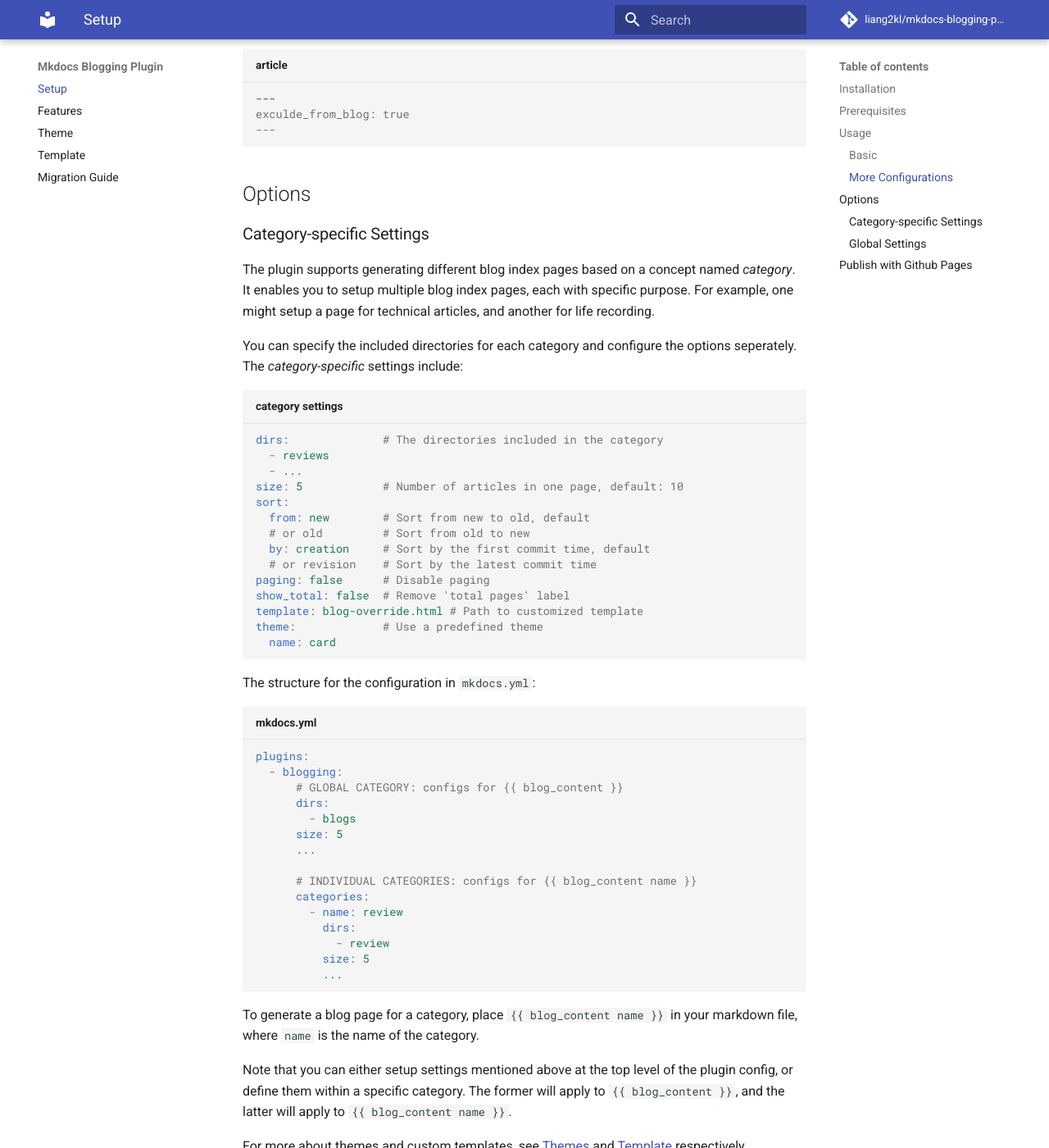
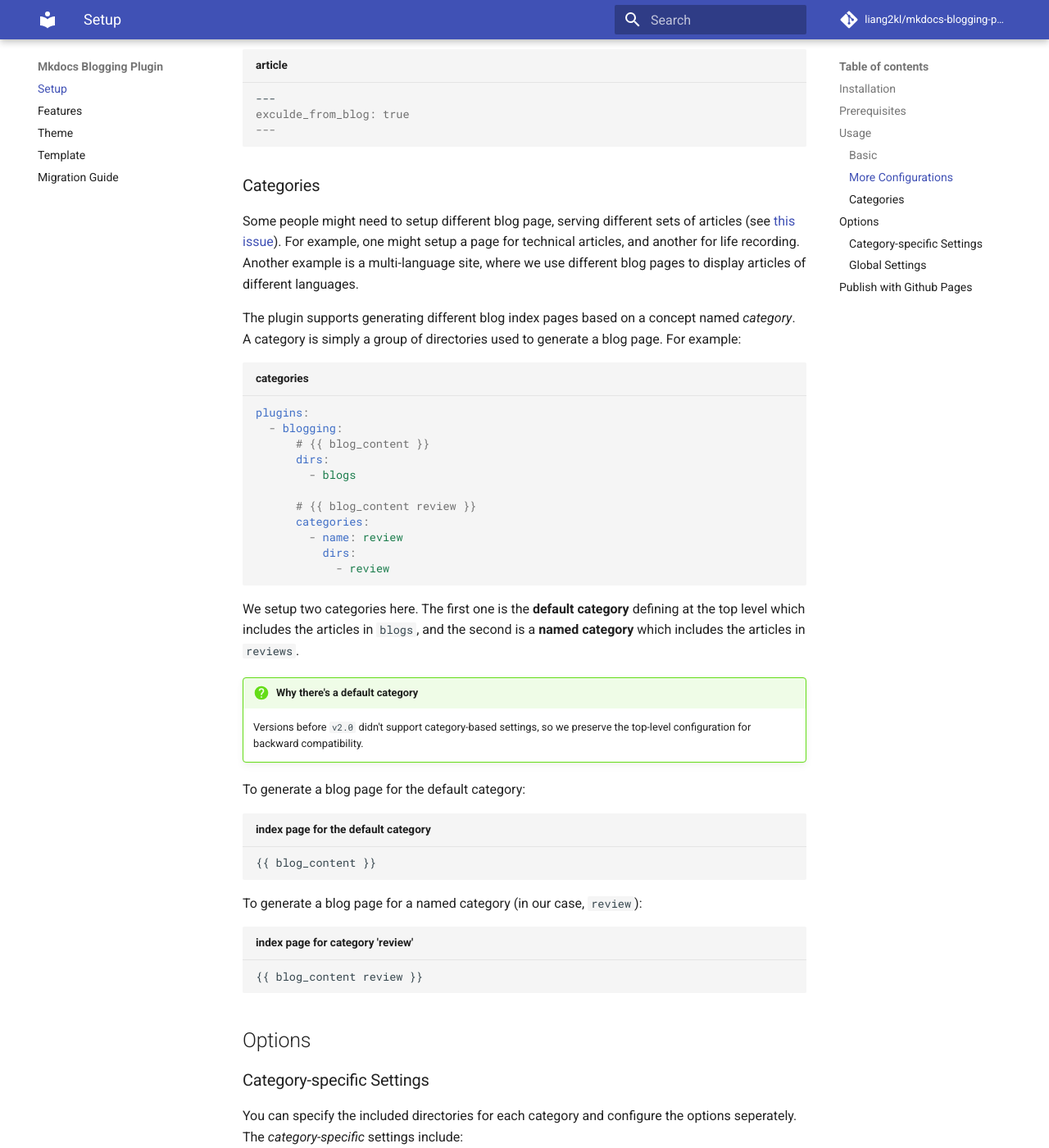
Before and after one commit to liang2kl/mkdocs-blogging-plugin, an MkDocs documentation site: the page built from docs/index.md, in a window 1280 px wide and 1400 px high, scrolled down 2062 px. Shown: the whole window at 82% size. Built offline with MkDocs 1.6.1 and Material for MkDocs 9.7.7, drawn with Linux system fonts in a browser that asks for light colours; comment, search, counter and statistics services are not loaded; some of the changed text lies outside the part shown.

Commit message:
docs: update docs for categories

````diff
--- a/docs/index.md
+++ b/docs/index.md
@@ -89,14 +89,55 @@ exculde_from_blog: true
 ---
 ```
 
+### Categories
+
+Some people might need to setup different blog page, serving different sets of articles (see [this issue](https://github.com/liang2kl/mkdocs-blogging-plugin/issues/17)). For example,
+one might setup a page for technical articles, and another for life recording. Another example is a
+multi-language site, where we use different blog pages to display articles of different languages.
+
+The plugin supports generating different blog index pages based on a concept
+named *category*. A category is simply a group of directories used to generate
+a blog page. For example:
+
+```yaml title="categories"
+plugins:
+  - blogging:
+      # {{ blog_content }}
+      dirs:
+        - blogs
+
+      # {{ blog_content review }}
+      categories:
+        - name: review
+          dirs:
+            - review
+```
+
+We setup two categories here. The first one is the **default category** defining at the top level which includes
+the articles in `blogs`, and the second is a **named category** which includes the articles
+in `reviews`.
+
+!!! question "Why there's a default category"
+
+    Versions before `v2.0` didn't support category-based
+    settings, so we preserve the top-level configuration
+    for backward compatibility.
+
+To generate a blog page for the default category:
+
+```markdown title="index page for the default category"
+{{ blog_content }}
+```
+
+To generate a blog page for a named category (in our case, `review`):
+
+```markdown title="index page for category 'review'"
+{{ blog_content review }}
+```
+
 ## Options
 
 ### Category-specific Settings
-
-The plugin supports generating different blog index pages based on a concept
-named *category*. It enables you to setup multiple
-blog index pages, each with specific purpose.
-For example, one might setup a page for technical articles, and another for life recording.
 
 You can specify the included directories for each category
 and configure the options seperately. The *category-specific* settings include:
@@ -123,27 +164,18 @@ The structure for the configuration in `mkdocs.yml`:
 ```yaml title="mkdocs.yml"
 plugins:
   - blogging:
-      # GLOBAL CATEGORY: configs for {{ blog_content }}
       dirs:
         - blogs
       size: 5
       ...
 
-      # INDIVIDUAL CATEGORIES: configs for {{ blog_content name }}
       categories:
         - name: review
           dirs:
             - review
-          size: 5
+          size: 10
           ...
 ```
-
-To generate a blog page for a category, place `{{ blog_content name }}` in your markdown file,
-where `name` is the name of the category.
-
-Note that you can either setup settings mentioned above at the top level of the plugin config,
-or define them within a specific category. The former will apply to `{{ blog_content }}`, and the
-latter will apply to `{{ blog_content name }}`.
 
 For more about themes and custom templates, see [Themes](theme.md) and [Template](template.md) respectively.
 
--- a/mkdocs.yml
+++ b/mkdocs.yml
@@ -9,6 +9,7 @@ theme:
 
 
 markdown_extensions:
+  - admonition
   - pymdownx.highlight
   - pymdownx.superfences
   - toc:
````
Also changed, not shown: other parts of docs/index.md (+1 -1 lines), docs/features.md (+10 -8 lines).
